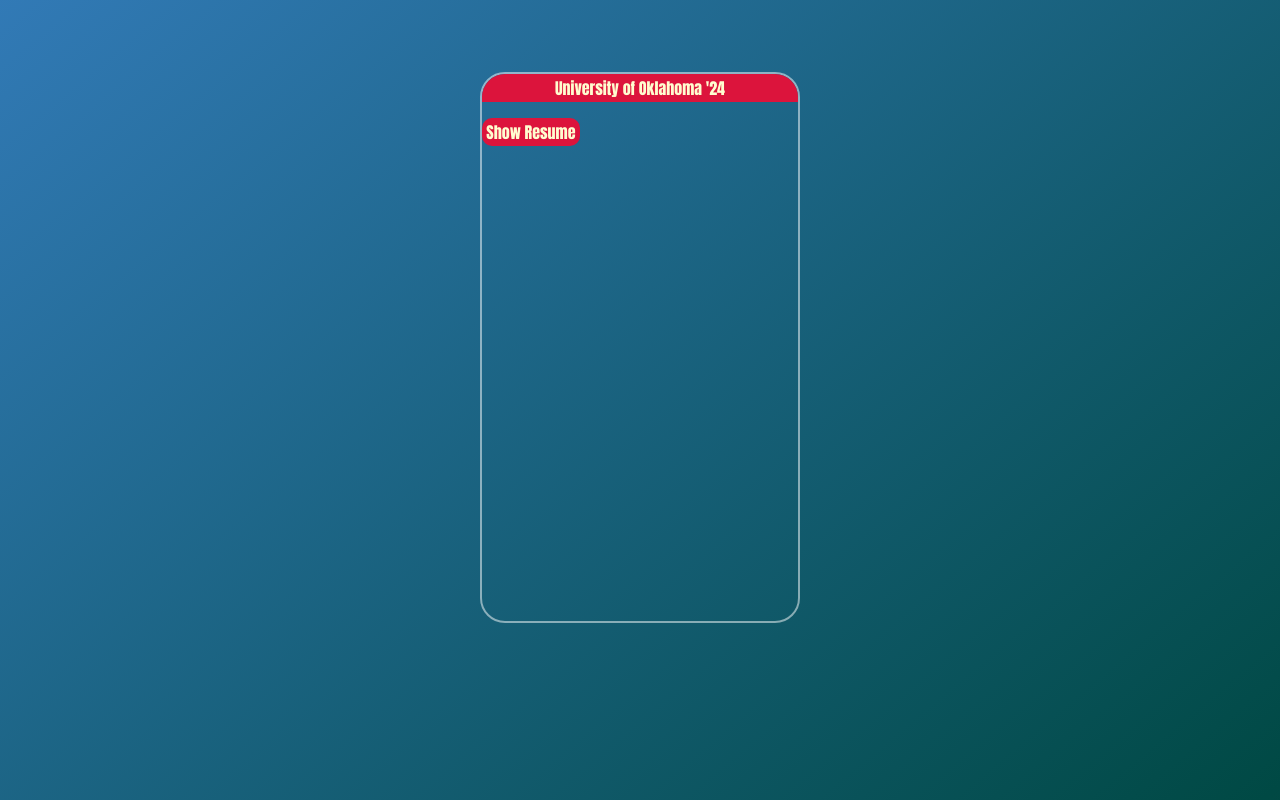
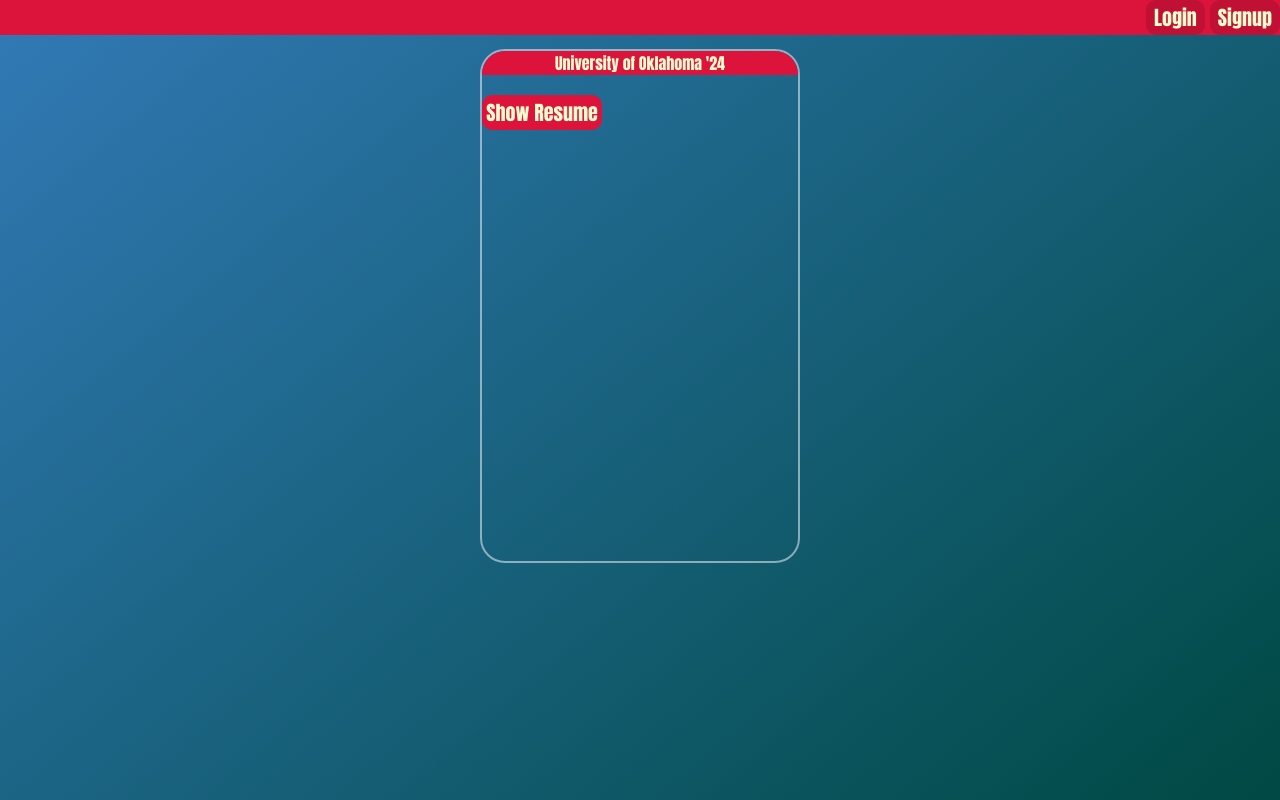
Before and after one commit to aidanperkins/GHpage, a plain HTML site: page index.html in a window 1280 px wide. Drawn offline with Linux system fonts and the light colour scheme.

Commit message:
Added account login and signup pages

```diff
--- a/index.html
+++ b/index.html
@@ -2,8 +2,17 @@
     <meta name="viewport" content="width=device-width, initial-scale=1.0">
         <head>
             <link rel="stylesheet" href="style.css">
+            <div>
+                <div class="bar">
+                    <div class="account-button" id="login-button">Login</div>
+                    <div class="account-button" id="signup-button">Signup</div>
+                </div>
+            </div>
         </head>
         <body>
+
+
+
             <iframe class="pdf-preview" id="resume-pdf" src="test.pdf"></iframe>
 
             <div class="rounded-square">
@@ -14,7 +23,7 @@
                 </div>
 
                 <div>
-                    <p class="resume-button" id="resume-toggle-button">Show Resume</p>
+                    <p class="toggle-button" id="resume-toggle-button">Show Resume</p>
                     <script src="justsayin.js"></script>
                 </div>
             </div>
--- a/justsayin.js
+++ b/justsayin.js
@@ -1,4 +1,6 @@
 const toggleBtn = document.getElementById("resume-toggle-button");
+const loginBtn = document.getElementById("login-button");
+const signupBtn = document.getElementById("signup-button");
 const resume = document.getElementById("resume-pdf");
 
 toggleBtn.addEventListener("click", () => {
@@ -11,3 +13,11 @@ toggleBtn.addEventListener("click", () => {
         toggleBtn.textContent = "Hide Resume"
     }
 });
+
+loginBtn.addEventListener("click", () => {
+    window.location.href = "login.html"
+})
+
+signupBtn.addEventListener("click", () => {
+    window.location.href = "signup.html"
+})
--- a/style.css
+++ b/style.css
@@ -13,19 +13,20 @@ body {
 }
 
 .rounded-square {
-    margin: auto;
-    margin-top: 5%;
+    margin-left: auto;
+    margin-right: auto;
+    margin-top: 5vh;
     border-radius: 25px;
     border: 2px solid rgba(255, 255, 255, 0.5);
     width: 25%;
-    height: 70%;
+    aspect-ratio: 1/1.618;
     overflow: hidden;
 }
 
 .banner {
     background-color: crimson;
     color: rgb(255, 253, 208);
-    height: 28;
+    height: fit-content;
     text-align: center;
     font-family: Impact, Haettenschweiler, 'Arial Narrow Bold', sans-serif;
     font-size: 1.25vw;
@@ -46,11 +47,12 @@ body {
     height: 100%;
 }
 
-.resume-button {
+.toggle-button {
     color: rgb(255, 253, 208);
     background-color: crimson;
     font-family: Impact, Haettenschweiler, 'Arial Narrow Bold', sans-serif;
     width: fit-content;
+    font-size: 125%;
     border-radius: 10px;
     padding-left: 4px;
     padding-right: 4px;
@@ -58,8 +60,30 @@ body {
     padding-bottom: 2px;
 }
 
-aside {
-    float: right;
+.account-button {
+    color: rgb(255, 253, 208);
+    background-color: rgb(192, 16, 51);
+    font-family: Impact, Haettenschweiler, 'Arial Narrow Bold', sans-serif;
+    font-size: 125%;
+    width: fit-content;
+    border-radius: 10px;
+    padding-left: 8px;
+    padding-right: 8px;
+    padding-top: 2px;
+    padding-bottom: 2px;
+    margin-left: 5px;
+}
+
+.bar {
+    position: fixed;
+    background-color: crimson;
+    display: flex;
+    justify-content: right;
+    align-items: center;
+    top: 0;
+    left: 0;
+    width: 100vw;
+    height: fit-content;
 }
 
 @keyframes gradientAnimation {
```
Also changed, not shown: login.html (added, +17 -0 lines), signup.html (added, +17 -0 lines).
